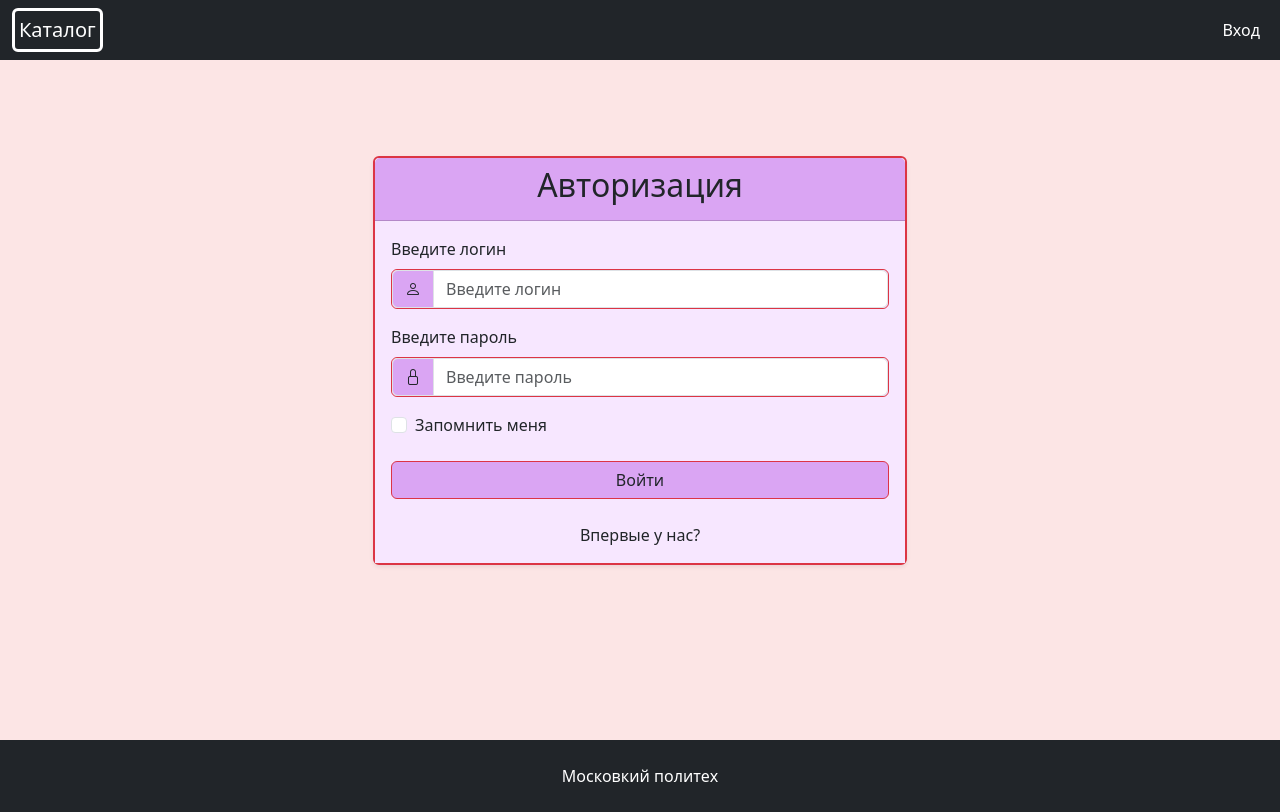
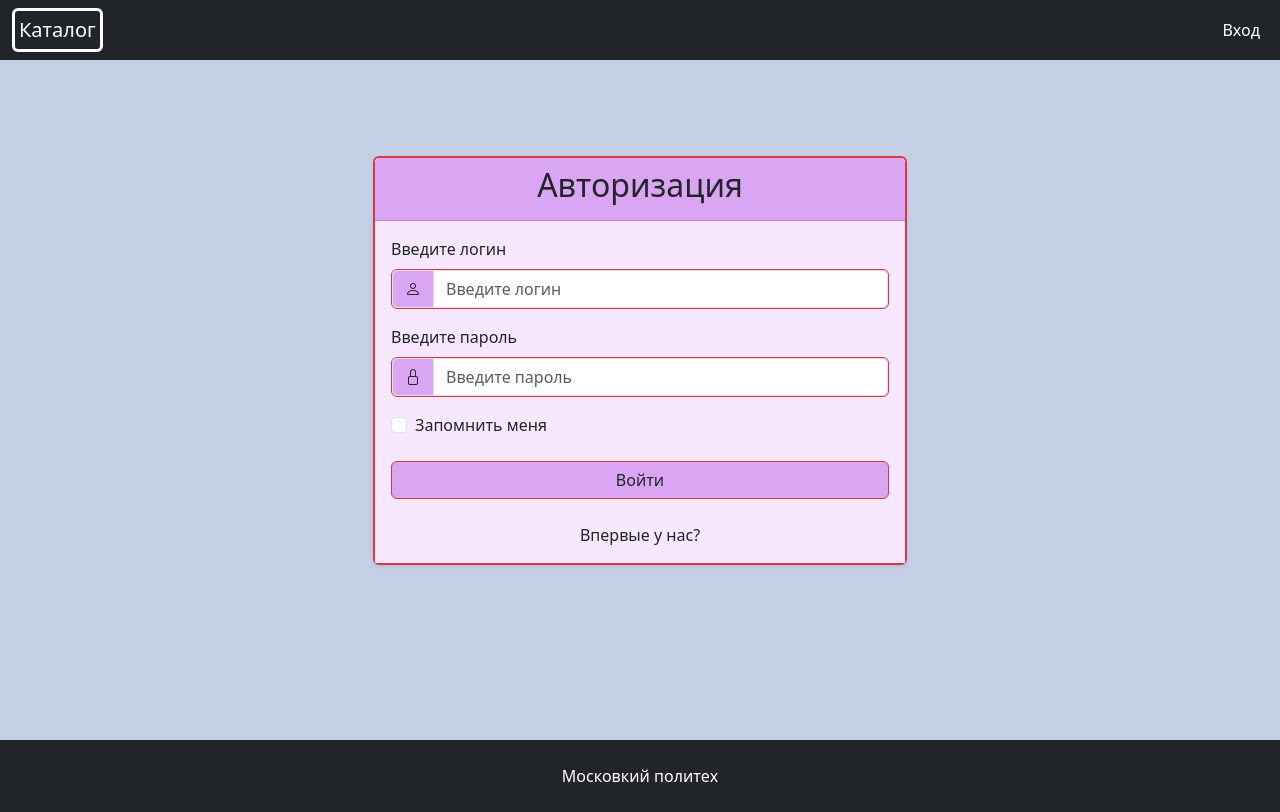
Before and after one commit to TasyaMaslova/devops, a Flask app: page /auth/login in a window 1280 px wide. Run offline with Flask 3, Linux system fonts and the light colour scheme.

Commit message:
feature/background

```diff
--- a/webapp/app/static/styles.css
+++ b/webapp/app/static/styles.css
@@ -1,5 +1,6 @@
 body {
-    background-color: rgb(252, 229, 229);
+    /*background-color: rgb(252, 229, 229);*/
+    background-color: rgb(197, 208, 230);
 }
 main {
     min-height: 85vh;
```
